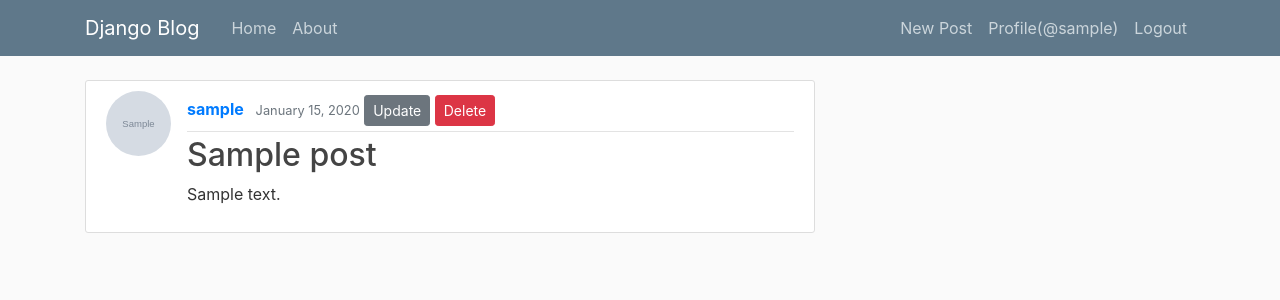
After one commit to chrysmur/django_ssr, a Django app: page /post/1 in a window 1280 px wide. The commit adds this page. Shown: the top 300 px of the page. Run offline with Django 3.2, Linux system fonts and the light colour scheme; a user stored in the database is signed in; tables that the repository leaves empty hold one stand-in row (values such as "Sample post"); grey boxes marked "Sample" are stand-in pictures; some libraries are stand-ins or nearby versions.

Commit message:
class based views

```diff
--- a/practice/blog/models.py
+++ b/practice/blog/models.py
@@ -1,6 +1,7 @@
 from django.db import models
 from django.utils import timezone # used to handle time zone
 from django.contrib.auth.models import User
+from django.urls import reverse
 
 class Post(models.Model):
     title = models.CharField(max_length=100)
@@ -10,3 +11,6 @@ class Post(models.Model):
 
     def __str__(self):
         return self.title
+
+    def get_absolute_url(self):
+        return reverse("blog:post-detail", kwargs={"pk": self.pk})
--- a/practice/blog/templates/blog/base.html
+++ b/practice/blog/templates/blog/base.html
@@ -34,6 +34,7 @@
             <!-- Navbar Right Side -->
             <div class="navbar-nav">
             {% if user.is_authenticated %}
+               <a class="nav-item nav-link" href="{% url 'blog:post-create' %}">New Post</a>
                <a class="nav-item nav-link" href="{% url 'profile' %}">Profile(@{{ user.username }})</a>
                <a class="nav-item nav-link" href="{% url 'logout' %}">Logout</a>
             {% else %}
--- a/practice/blog/templates/blog/home.html
+++ b/practice/blog/templates/blog/home.html
@@ -8,7 +8,7 @@
               <a class="mr-2" href="{% url 'profile' %}"><strong>{{ post.author }} </strong></a>
               <small class="text-muted">{{ post.date_posted|date:'F d, Y'}}</small> <!-- Format dates to remote time,  -->
             </div>
-            <h2><a class="article-title" href="#">{{ post.title }}</a></h2>
+            <h2><a class="article-title" href="{% url 'blog:post-detail' post.id %}">{{ post.title }}</a></h2>
             <p class="article-content">{{ post.content }}</p>
           </div>
         </article>
--- /dev/null
+++ b/practice/blog/templates/blog/post_detail.html
@@ -0,0 +1,18 @@
+{% extends "blog/base.html" %}
+{% block content %}
+    <article class="media content-section">
+    <img class="rounded-circle article-img" src={{object.author.profile.image.url}} />
+        <div class="media-body">
+        <div class="article-metadata">
+            <a class="mr-2" href="{% url 'profile' %}"><strong>{{ object.author }} </strong></a>
+            <small class="text-muted">{{ object.date_posted|date:'F d, Y'}}</small> <!-- Format dates to remote time,  -->
+            {% if object.author == user %}
+                <a class="btn btn-secondary btn-sm mt-1 mb-1" href="{% url 'blog:post-update' object.id %}">Update</a>
+                <a class="btn btn-danger btn-sm mt-1 mb-1" href="{% url 'blog:post-delete' object.id %}">Delete</a>
+            {% endif %}
+        </div>
+        <h2><a class="article-title">{{ object.title }}</a></h2>
+        <p class="article-content">{{ object.content }}</p>
+        </div>
+    </article>
+{% endblock content %}
--- a/practice/blog/urls.py
+++ b/practice/blog/urls.py
@@ -5,6 +5,10 @@ from . import views
 app_name = "blog"
 
 urlpatterns = [
-    path('', views.home, name='blog-home'),
+    path('', views.PostListView.as_view(), name='blog-home'),
+    path('post/<int:pk>', views.PostDetailView.as_view(), name='post-detail'), # django expexts pk
+    path('post/new/', views.PostCreateView.as_view(), name='post-create'),
+    path('post/<int:pk>/update', views.PostUpdateView.as_view(), name='post-update'),
+    path('post/<int:pk>/delete', views.PostDeleteView.as_view(), name='post-delete'),
     path('about', views.about, name='blog-about')
 ]
--- a/practice/blog/views.py
+++ b/practice/blog/views.py
@@ -1,13 +1,62 @@
 from django.shortcuts import render
+from django.views.generic import (
+    ListView,
+    DetailView,
+    CreateView,
+    UpdateView,
+    DeleteView
+    )
+from django.contrib.auth.mixins import LoginRequiredMixin, UserPassesTestMixin
 from .models import Post
 
 # we  call the database models get values and pass it to the context
-def home(request):
-    return render(
-        request,
-        'blog/home.html',
-        context={'title':'home', 'posts': Post.objects.all()}
-    )
+class PostListView(LoginRequiredMixin, ListView):
+    model = Post
+    context_object_name = 'posts' # rename the default content name for listviews
+    template_name='blog/home.html' # rename the templates
+    ordering = ['-date_posted'] # order in descending order
+
+class PostDetailView(LoginRequiredMixin, DetailView):
+    model = Post
+
+class PostCreateView(LoginRequiredMixin, CreateView):
+    '''
+    the above creates the form for  new post,
+    on submit, django needs to get the user logged in, so we have to access the user from request
+    #We intercept the form_valid, modify the form by adding user and then let it go to save
+   '''
+    model = Post
+    fields = ['title','content'] # create form is expected to be post_form
+
+    def form_valid(self, form):
+        form.instance.author = self.request.user
+        return super().form_valid(form)
+
+class PostUpdateView(LoginRequiredMixin, UserPassesTestMixin, UpdateView):
+    model = Post
+    fields = ['title', 'content']
+
+    def form_valid(self, form):
+        form.instance.author = self.request.user
+        return super().form_valid(form)
+
+    #user passes this test
+    def test_func(self):
+        post = self.get_object()
+        if self.request.user == post.author:
+            return True
+        return False
+
+class PostDeleteView(LoginRequiredMixin, UserPassesTestMixin, DeleteView):
+    model = Post
+    success_url = '/'
+
+     #user passes this test
+    def test_func(self):
+        post = self.get_object()
+        if self.request.user == post.author:
+            return True
+        return False
 
 def about(request):
     return render(
--- /dev/null
+++ b/practice/requirements.txt
@@ -0,0 +1,6 @@
+asgiref==3.3.1
+Django==3.1.7
+django-crispy-forms==1.11.2
+Pillow==8.1.2
+pytz==2021.1
+sqlparse==0.4.1
```
Also changed, not shown: practice/blog/templates/blog/post_confirm_delete.html (added, +16 -0 lines), practice/blog/templates/blog/post_form.html (added, +15 -0 lines).
